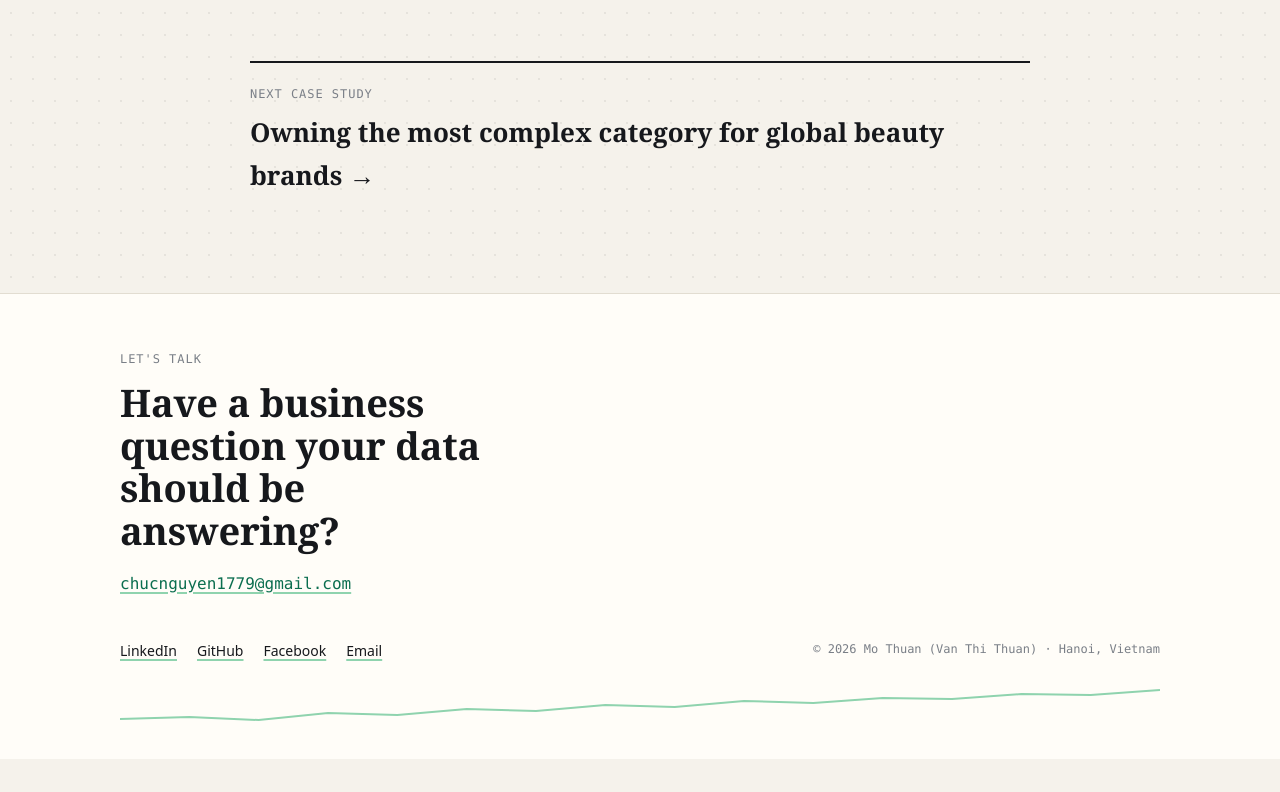
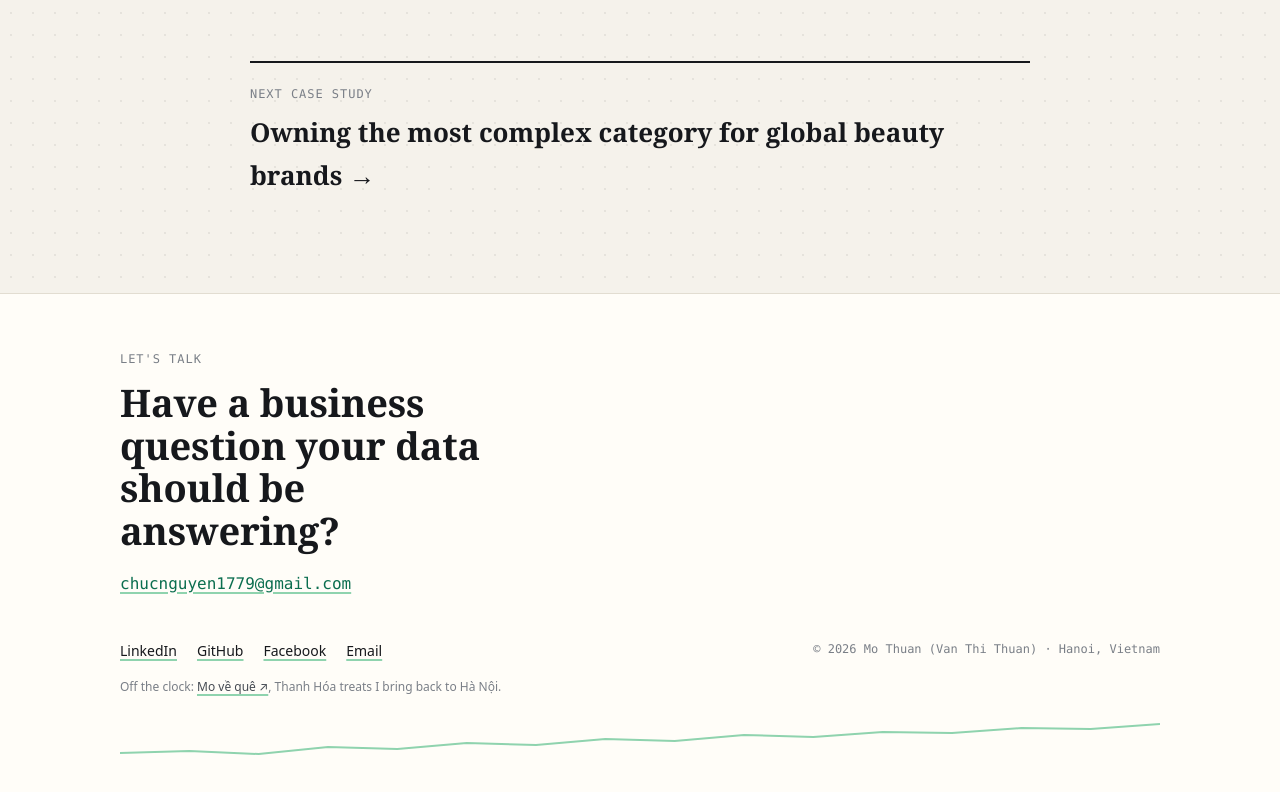
Before and after one commit to bonjourney1011/bonjourney1011.github.io, an Astro site: page /work/livestream-basket-recommendation in a window 1280 px wide. Shown: the part 2088-2880 px from the top of the page. Before the commit the page ends 2847 px from the top, so only its background shows below. Built offline with nearby package versions, Linux system fonts and the light colour scheme; Astro itself is replaced by a stand-in of ours.

Commit message:
feat(footer): link the Mo về quê side page

```diff
--- a/src/components/site-footer.astro
+++ b/src/components/site-footer.astro
@@ -30,6 +30,12 @@ const year = new Date().getFullYear();
       </ul>
       <p class="mono small">© {year} {profile.brand} ({profile.fullName}) · {profile.location}</p>
     </div>
+    <p class="small side-note">
+      Off the clock:
+      <a href="https://bonjourney1011.github.io/mo-ve-que/" target="_blank" rel="noopener noreferrer"
+        >Mo về quê ↗</a
+      >, Thanh Hóa treats I bring back to Hà Nội.
+    </p>
     <svg class="signature" viewBox="0 0 600 40" preserveAspectRatio="none" aria-hidden="true">
       <polyline
         points="0,32 40,30 80,33 120,26 160,28 200,22 240,24 280,18 320,20 360,14 400,16 440,11 480,12 520,7 560,8 600,3"
@@ -83,6 +89,12 @@ const year = new Date().getFullYear();
     color: var(--ink-faint);
     margin: 0;
   }
+  .side-note {
+    margin-top: 14px;
+  }
+  .side-note a {
+    color: var(--ink-soft);
+  }
   .signature {
     width: 100%;
     height: 40px;
```
